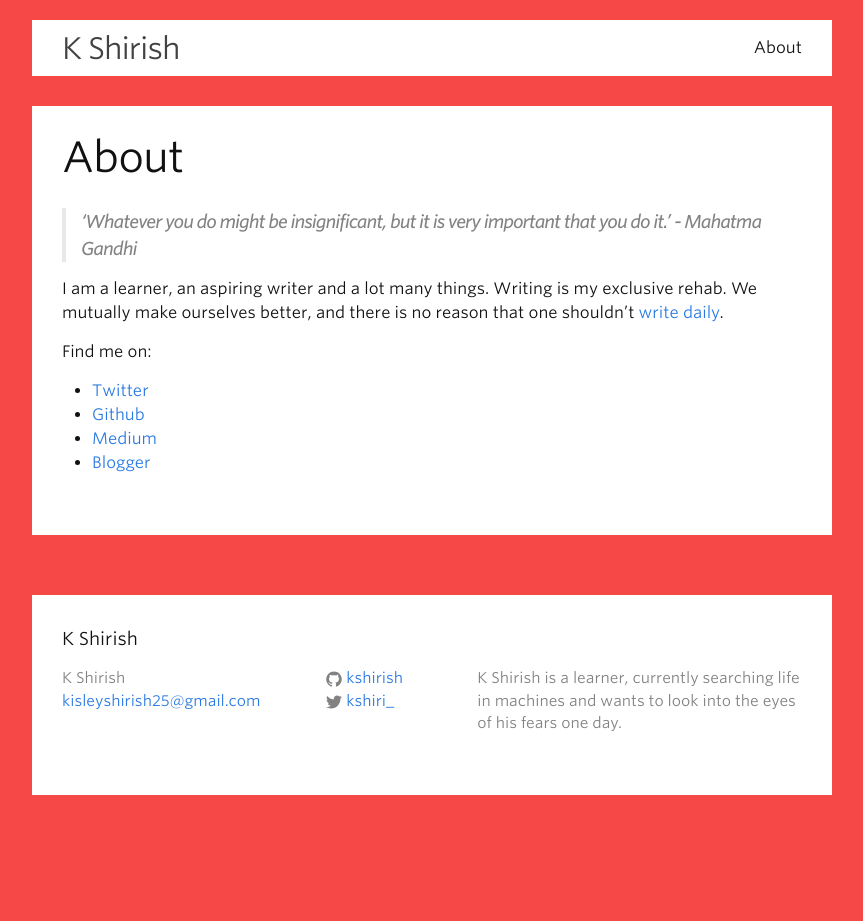
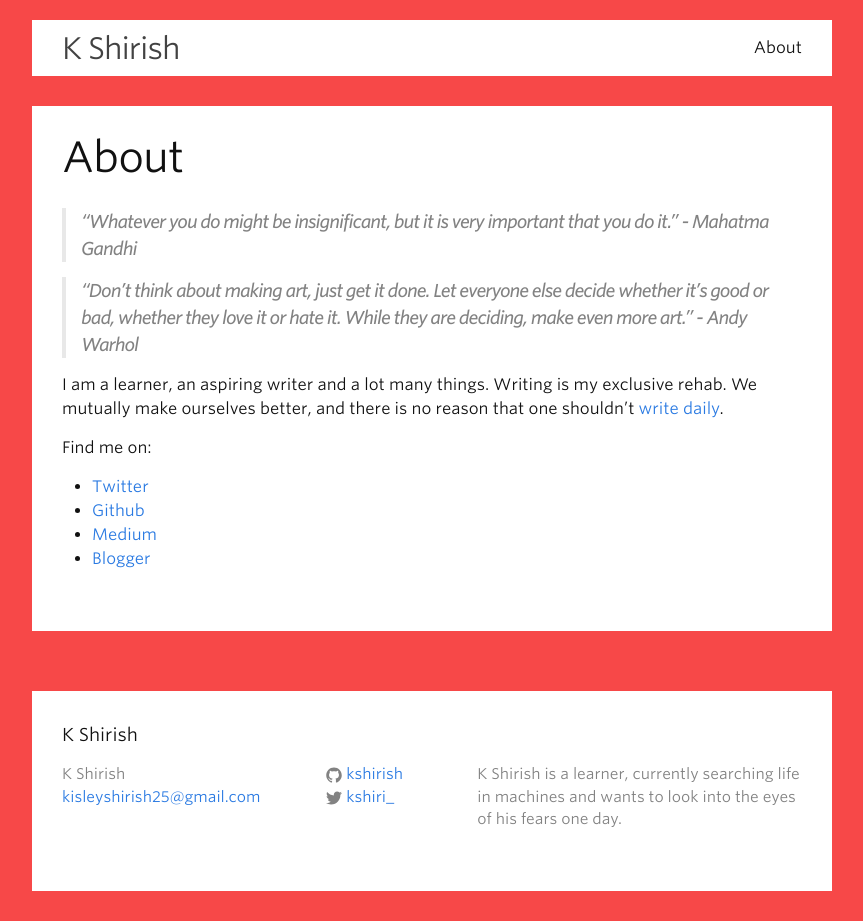
Before and after one commit to kshirish/kshirish.github.io, a Jekyll site: the page built from about.md, in a window 1280 px wide. Shown: the whole page, without its empty margins (208-1071 px from the left). Built offline with Jekyll 4.4.1, drawn with Linux system fonts in a browser that asks for light colours; before the commit the page ends 900 px from its top, so only the background shows below that.

Commit message:
about me updated

```diff
--- a/about.md
+++ b/about.md
@@ -4,7 +4,9 @@ title: About
 permalink: /about/
 ---
 
-> 'Whatever you do might be insignificant, but it is very important that you do it.' - Mahatma Gandhi
+> "Whatever you do might be insignificant, but it is very important that you do it." - Mahatma Gandhi
+
+> "Don't think about making art, just get it done. Let everyone else decide whether it's good or bad, whether they love it or hate it. While they are deciding, make even more art." - Andy Warhol
 
 I am a learner, an aspiring writer and a lot many things. Writing is my exclusive rehab. We mutually make ourselves better, and there is no reason that one shouldn't [write daily](http://zenhabits.net/write-daily/).
 
```
Also changed, not shown: 2 other files.
